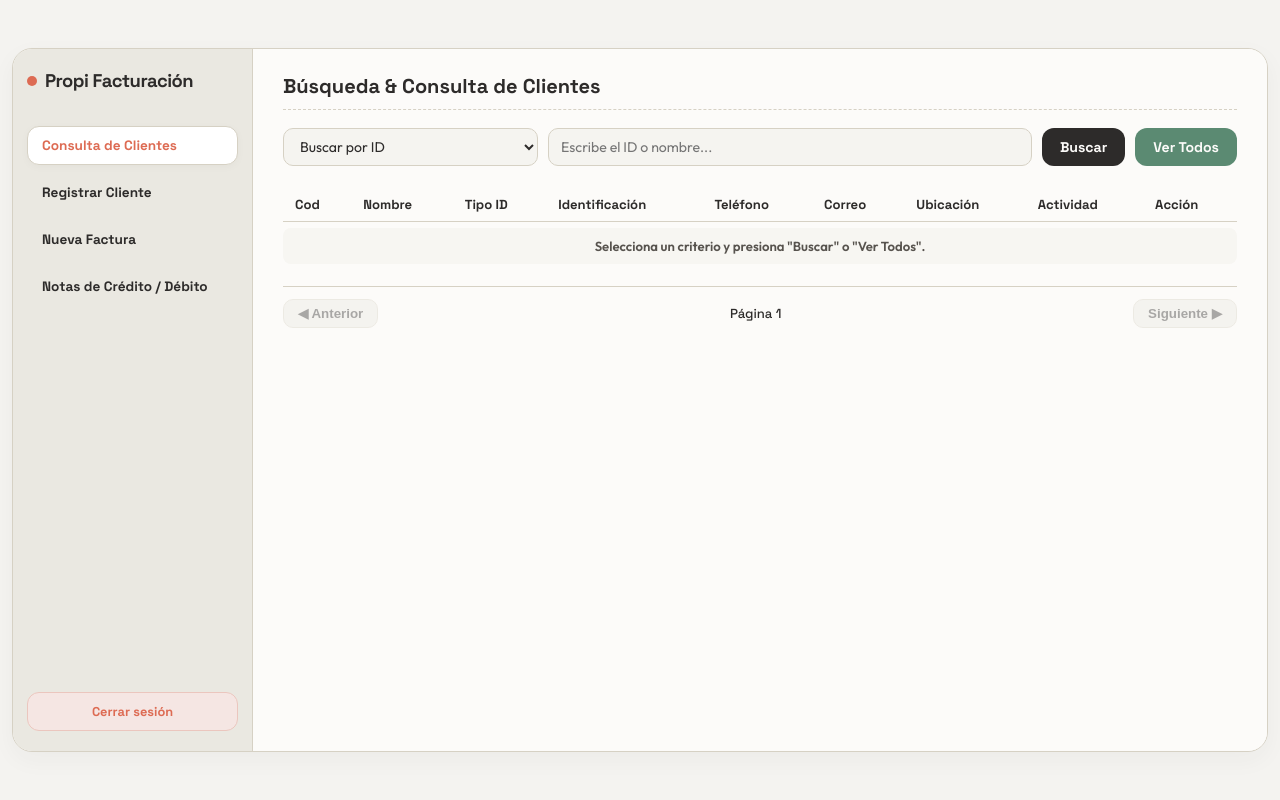
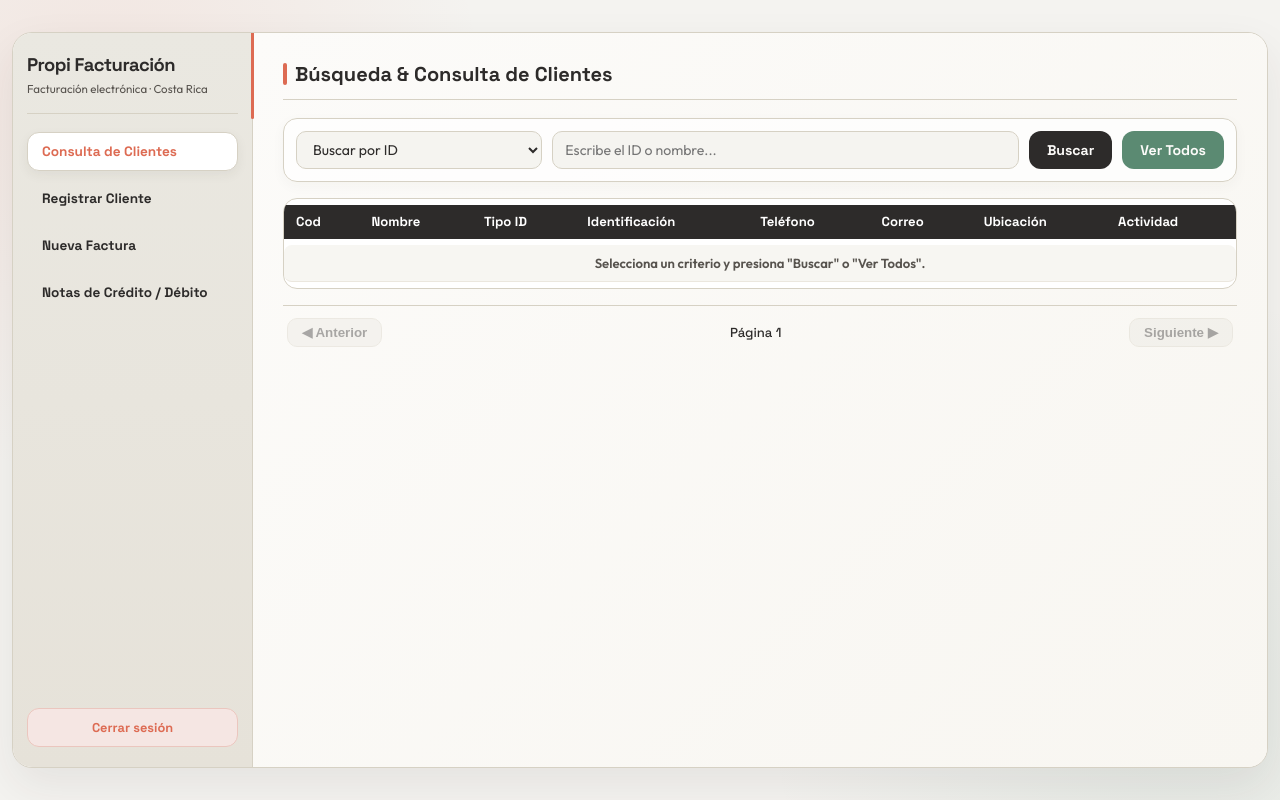
Before and after one commit to jimeest16/Proyecto-BasesDatos-Facturaci-n, a Spring Boot app: page /digitador.html in a window 1280 px wide. Run offline with Spring Boot 4, Linux system fonts and the light colour scheme.

Commit message:
Cambios finales

```diff
--- a/src/main/resources/static/digitador.html
+++ b/src/main/resources/static/digitador.html
@@ -31,7 +31,10 @@
 
         body {
             font-family: 'Outfit', sans-serif;
-            background-color: var(--bg-canvas);
+            background:
+                radial-gradient(circle at 8% 12%, rgba(221, 107, 83, 0.1), transparent 28%),
+                radial-gradient(circle at 92% 88%, rgba(91, 138, 114, 0.1), transparent 30%),
+                var(--bg-canvas);
             color: var(--text-body);
             min-height: 100vh;
             display: flex;
@@ -45,30 +48,42 @@
             display: flex;
             width: 100%;
             max-width: 1380px;
-            height: 88vh;
+            height: min(900px, 92vh);
             margin: 0 auto;
             background: var(--panel-bg);
             border: 1.5px solid var(--border-soft);
             border-radius: 20px;
-            box-shadow: var(--card-shadow);
+            box-shadow: 0 18px 45px rgba(45, 43, 42, 0.08);
             overflow: hidden;
         }
 
         /* BARRA LATERAL COMPACTA */
         aside.sidebar {
             width: 240px;
-            background: var(--sidebar-bg);
+            background: linear-gradient(180deg, var(--sidebar-bg), #e6e2d9);
             padding: 20px 14px;
             display: flex;
             flex-direction: column;
             justify-content: space-between;
             border-right: 1.5px solid var(--border-soft);
             flex-shrink: 0;
+            position: relative;
+        }
+
+        aside.sidebar::after {
+            content: "";
+            position: absolute;
+            top: 0;
+            right: -1.5px;
+            width: 3px;
+            height: 86px;
+            background: var(--accent-terracotta);
+            border-radius: 0 0 4px 4px;
         }
 
         .brand-box {
             padding-bottom: 16px;
-            border-bottom: 1.5px stroke var(--border-soft);
+            border-bottom: 1.5px solid var(--border-soft);
         }
 
         .brand-box h1 {
@@ -77,17 +92,13 @@
             font-weight: 700;
             color: var(--text-heading);
             letter-spacing: -0.5px;
-            display: flex;
-            align-items: center;
-            gap: 8px;
         }
 
-        .brand-badge {
-            width: 10px;
-            height: 10px;
-            background: var(--accent-terracotta);
-            border-radius: 50%;
-            display: inline-block;
+        .brand-context {
+            margin-top: 5px;
+            color: var(--text-body);
+            font-size: 0.72rem;
+            line-height: 1.4;
         }
 
         .nav-menu {
@@ -111,6 +122,7 @@
             cursor: pointer;
             text-align: left;
             transition: all 0.2s ease;
+            box-shadow: inset 0 0 0 0 var(--accent-terracotta);
         }
 
         .nav-item:hover {
@@ -122,7 +134,7 @@
             background: #ffffff;
             border-color: var(--border-soft);
             color: var(--accent-terracotta);
-            box-shadow: 0 2px 8px rgba(0, 0, 0, 0.03);
+            box-shadow: 0 4px 12px rgba(45, 43, 42, 0.06);
         }
 
         .btn-salir {
@@ -148,7 +160,7 @@
         main.main-content {
             flex-grow: 1;
             padding: 24px 30px;
-            background: var(--panel-bg);
+            background: linear-gradient(135deg, #fcfbf9 0%, #f8f6f1 100%);
             overflow-y: auto;
         }
 
@@ -164,8 +176,8 @@
 
         .panel-header {
             margin-bottom: 18px;
-            padding-bottom: 10px;
-            border-bottom: 1.5px dashed var(--border-soft);
+            padding: 4px 0 12px;
+            border-bottom: 1.5px solid var(--border-soft);
         }
 
         .panel-header h2 {
@@ -173,6 +185,19 @@
             font-size: 1.25rem;
             font-weight: 700;
             color: var(--text-heading);
+            padding-left: 12px;
+            position: relative;
+        }
+
+        .panel-header h2::before {
+            content: "";
+            position: absolute;
+            left: 0;
+            top: 2px;
+            width: 4px;
+            height: 22px;
+            background: var(--accent-terracotta);
+            border-radius: 4px;
         }
 
         /* FORMULARIOS Y CAMPOS DE ENTRADA COMPACTOS */
@@ -180,6 +205,11 @@
             display: grid;
             grid-template-columns: repeat(2, 1fr);
             gap: 12px 18px;
+            padding: 20px;
+            background: rgba(255, 255, 255, 0.68);
+            border: 1px solid rgba(214, 209, 196, 0.8);
+            border-radius: 16px;
+            box-shadow: 0 6px 18px rgba(45, 43, 42, 0.035);
         }
 
         .campo {
@@ -216,6 +246,7 @@
             background: #ffffff;
             border-color: var(--accent-lavender);
             box-shadow: 0 0 0 3px rgba(139, 120, 165, 0.12);
+            transform: translateY(-1px);
         }
 
         .btn-guardar {
@@ -238,11 +269,20 @@
             box-shadow: 0 4px 14px rgba(91, 138, 114, 0.2);
         }
 
+        .btn-guardar:active {
+            transform: translateY(1px);
+        }
+
         /* TABLA Y PÁGINA DE NAVEGACIÓN DE CLIENTES */
         .barra-busqueda {
             display: flex;
             gap: 10px;
             margin-bottom: 16px;
+            padding: 12px;
+            background: rgba(255, 255, 255, 0.72);
+            border: 1px solid var(--border-soft);
+            border-radius: 14px;
+            box-shadow: 0 4px 14px rgba(45, 43, 42, 0.035);
         }
 
         .tabla-resultados {
@@ -250,21 +290,31 @@
             border-collapse: separate;
             border-spacing: 0 6px;
             font-size: 0.82rem;
+            background: #ffffff;
+            border: 1px solid var(--border-soft);
+            border-radius: 14px;
+            overflow: hidden;
         }
 
         .tabla-resultados th {
             padding: 8px 12px;
-            color: var(--text-heading);
+            color: #ffffff;
+            background: var(--text-heading);
             font-family: 'Space Grotesk', sans-serif;
             font-weight: 700;
             text-align: left;
-            border-bottom: 1.5px solid var(--border-soft);
+            border-bottom: 1.5px solid var(--text-heading);
         }
 
         .tabla-resultados td {
             padding: 10px 12px;
             background: #f7f6f2;
             color: var(--text-body);
+            border-bottom: 1px solid #ebe7de;
+        }
+
+        .tabla-resultados tbody tr:hover td {
+            background: #fffaf5;
         }
 
         .tabla-resultados tbody tr td:first-child {
@@ -278,29 +328,13 @@
             border-bottom-right-radius: 8px;
         }
 
-        .btn-eliminar-tabla {
-            padding: 4px 10px;
-            background: #fbebe8;
-            color: var(--accent-terracotta);
-            border: 1px solid #f3c2b8;
-            border-radius: 8px;
-            cursor: pointer;
-            font-weight: 600;
-            font-size: 0.72rem;
-        }
-
-        .btn-eliminar-tabla:hover {
-            background: var(--accent-terracotta);
-            color: #ffffff;
-        }
-
         /* BARRA DE PAGINACIÓN */
         .paginacion-bar {
             display: flex;
             justify-content: space-between;
             align-items: center;
             margin-top: 16px;
-            padding-top: 12px;
+            padding: 12px 4px 0;
             border-top: 1.5px solid var(--border-soft);
             font-family: 'Space Grotesk', sans-serif;
             font-size: 0.82rem;
@@ -329,6 +363,10 @@
             cursor: not-allowed;
         }
 
+        .btn-pagina:not(:disabled):active {
+            transform: translateY(1px);
+        }
+
         .mensaje-estado {
             margin-top: 12px;
             text-align: center;
@@ -354,6 +392,13 @@
             .campo.full, .btn-guardar {
                 grid-column: span 1;
             }
+            .barra-busqueda {
+                flex-wrap: wrap;
+            }
+            .barra-busqueda select,
+            .barra-busqueda input {
+                min-width: 100%;
+            }
         }
     </style>
 </head>
@@ -365,7 +410,8 @@
         <aside class="sidebar">
             <div>
                 <div class="brand-box">
-                    <h1><span class="brand-badge"></span> Propi Facturación</h1>
+                    <h1>Propi Facturación</h1>
+                    <p class="brand-context">Facturación electrónica · Costa Rica</p>
                 </div>
                 <nav class="nav-menu">
                     <button class="nav-item active" id="btn-nav-busqueda" onclick="abrirModulo('busqueda')">
@@ -383,7 +429,10 @@
                 </nav>
             </div>
             <div>
-                <button class="btn-salir" id="btnCerrarSesion">Cerrar sesión</button>
+                <button type="button" class="btn-salir" id="btnCerrarSesion"
+                    onclick="fetch('/facturacion/api/auth/logout', { method: 'POST', keepalive: true }).catch(() => {}); window.location.replace('/facturacion/login.html');">
+                    Cerrar sesión
+                </button>
             </div>
         </aside>
 
@@ -418,12 +467,11 @@
                                 <th>Correo</th>
                                 <th>Ubicación</th>
                                 <th>Actividad</th>
-                                <th>Acción</th>
                             </tr>
                         </thead>
                         <tbody id="cuerpoTablaClientes">
                             <tr>
-                                <td colspan="9" style="text-align: center; color: var(--text-body);">Selecciona un criterio y presiona "Buscar" o "Ver Todos".</td>
+                                <td colspan="8" style="text-align: center; color: var(--text-body);">Selecciona un criterio y presiona "Buscar" o "Ver Todos".</td>
                             </tr>
                         </tbody>
                     </table>
@@ -620,7 +668,7 @@
         // Consulta de Clientes
         async function obtenerTodosLosClientes() {
             const cuerpo = document.getElementById("cuerpoTablaClientes");
-            cuerpo.innerHTML = `<tr><td colspan="9" style="text-align: center;">Cargando lista de clientes...</td></tr>`;
+            cuerpo.innerHTML = `<tr><td colspan="8" style="text-align: center;">Cargando lista de clientes...</td></tr>`;
 
             try {
                 const res = await fetch(API_CLIENTES_URL);
@@ -631,7 +679,7 @@
                 renderizarTablaClientesConPaginacion();
             } catch (err) {
                 console.error("Error al obtener clientes:", err);
-                cuerpo.innerHTML = `<tr><td colspan="9" style="text-align: center; color: var(--accent-terracotta);">No se pudieron cargar los registros. (${err.message})</td></tr>`;
+                cuerpo.innerHTML = `<tr><td colspan="8" style="text-align: center; color: var(--accent-terracotta);">No se pudieron cargar los registros. (${err.message})</td></tr>`;
                 actualizarEstadoPaginacion(0);
             }
         }
@@ -647,7 +695,7 @@
                 return;
             }
 
-            cuerpo.innerHTML = `<tr><td colspan="9" style="text-align: center;">Buscando...</td></tr>`;
+            cuerpo.innerHTML = `<tr><td colspan="8" style="text-align: center;">Buscando...</td></tr>`;
 
             try {
                 listaClientesCompleta = [];
@@ -656,7 +704,7 @@
                     const res = await fetch(`${API_CLIENTES_URL}/${encodeURIComponent(criterio)}`);
 
                     if (res.status === 404) {
-                        cuerpo.innerHTML = `<tr><td colspan="9" style="text-align: center; color: var(--accent-terracotta);">No existe el cliente con ID: ${criterio}</td></tr>`;
+                        cuerpo.innerHTML = `<tr><td colspan="8" style="text-align: center; color: var(--accent-terracotta);">No existe el cliente con ID: ${criterio}</td></tr>`;
                         actualizarEstadoPaginacion(0);
                         return;
                     }
@@ -682,7 +730,7 @@
 
             } catch (err) {
                 console.error("Error al realizar la consulta:", err);
-                cuerpo.innerHTML = `<tr><td colspan="9" style="text-align: center; color: var(--accent-terracotta);">Error al consultar el servidor. (${err.message})</td></tr>`;
+                cuerpo.innerHTML = `<tr><td colspan="8" style="text-align: center; color: var(--accent-terracotta);">Error al consultar el servidor. (${err.message})</td></tr>`;
                 actualizarEstadoPaginacion(0);
             }
         }
@@ -692,7 +740,7 @@
             const cuerpo = document.getElementById("cuerpoTablaClientes");
 
             if (!listaClientesCompleta || listaClientesCompleta.length === 0) {
-                cuerpo.innerHTML = `<tr><td colspan="9" style="text-align: center;">No hay clientes para mostrar.</td></tr>`;
+                cuerpo.innerHTML = `<tr><td colspan="8" style="text-align: center;">No hay clientes para mostrar.</td></tr>`;
                 actualizarEstadoPaginacion(0);
                 return;
             }
@@ -715,9 +763,6 @@
                     <td>${c.desCorreo != null ? c.desCorreo : ''}</td>
                     <td>${c.desProvincia || ''}, ${c.desCanton || ''}</td>
                     <td>${c.desActividadEconomica != null ? c.desActividadEconomica : ''}</td>
-                    <td>
-                        <button class="btn-eliminar-tabla" onclick="eliminarCliente(${c.codCliente})">Eliminar</button>
-                    </td>
                 </tr>
             `).join('');
 
@@ -793,29 +838,6 @@
                 msg.textContent = "Error de conexión al intentar guardar el cliente.";
             }
         });
-
-        // Eliminar Cliente
-        async function eliminarCliente(id) {
-            if (!confirm(`¿Desea eliminar al cliente con ID ${id}?`)) return;
-
-            try {
-                const res = await fetch(`${API_CLIENTES_URL}/${id}`, {
-                    method: "DELETE"
-                });
-
-                if (res.ok || res.status === 204) {
-                    alert("Cliente eliminado con éxito.");
-                    obtenerTodosLosClientes();
-                } else if (res.status === 404) {
-                    alert("El cliente no fue encontrado.");
-                } else {
-                    alert(`Error al eliminar (${res.status}).`);
-                }
-            } catch (err) {
-                console.error("Error al eliminar cliente:", err);
-                alert("Error de conexión al intentar eliminar.");
-            }
-        }
 
         // LÓGICA DE NOTAS
         document.getElementById("formNota").addEventListener("submit", async (e) => {
@@ -934,11 +956,6 @@
             }
         });
 
-        // Cierre de Sesión
-        document.getElementById("btnCerrarSesion").addEventListener("click", async () => {
-        try { await fetch("/facturacion/api/auth/logout", { method: "POST" }); } catch (e) { }
-        window.location.href = "/facturacion/login.html";
-    });
     </script>
 </body>
 </html>
```
Also changed, not shown: src/main/java/com/facturacion/controlador/AuthController.java (+9 -13 lines), src/main/java/com/facturacion/servicio/AuthService.java (+22 -16 lines), src/main/resources/static/admin.html (+22 -18 lines), src/main/resources/static/consulta.html (+22 -18 lines), src/main/resources/static/login.html (+29 -12 lines).
